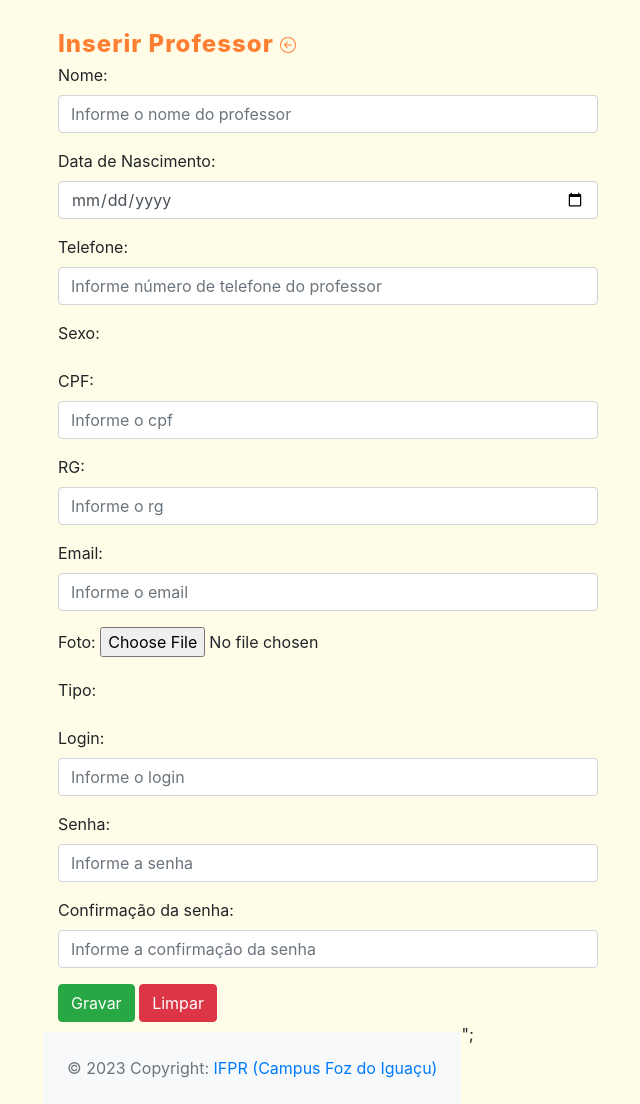
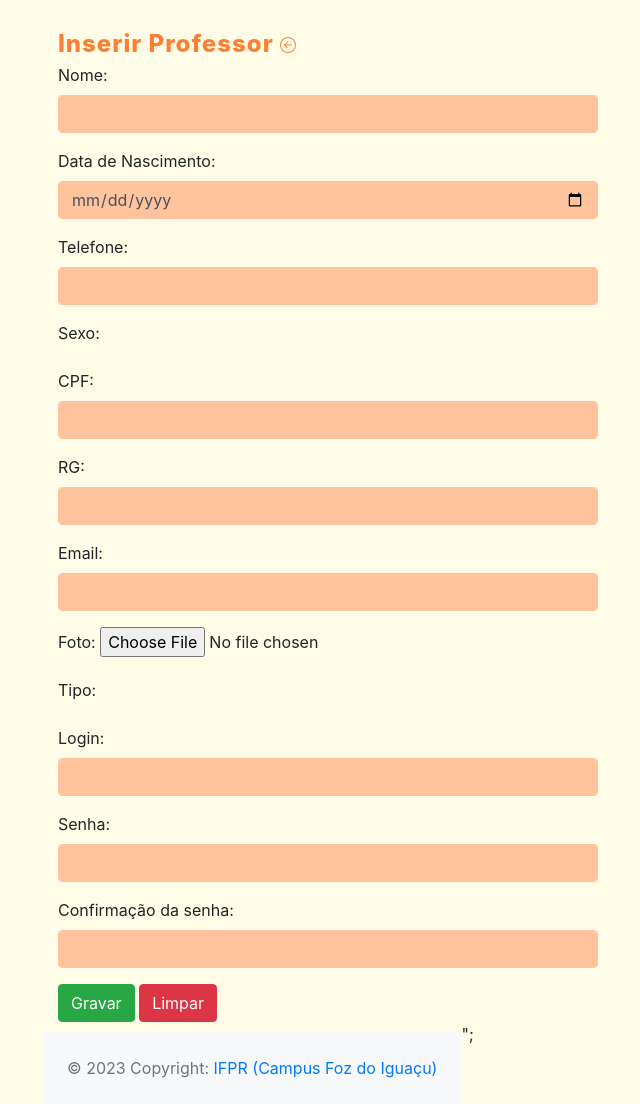
Before and after one commit to JudoConnect/ConnectXpert, a PHP site: page /app/view/professor/formProfessor.php in a window 1280 px wide. Shown: the part 66-1170 px from the top of the page, without its empty margins (27-667 px from the left). Run offline with PHP 8.4, Linux system fonts and the light colour scheme; the template is opened without the code that fills it, so the values that code supplies are empty; some libraries are stand-ins or nearby versions.

Commit message:
Alterações

```diff
--- a/crud_connectxpert/app/view/professor/formProfessor.php
+++ b/crud_connectxpert/app/view/professor/formProfessor.php
@@ -25,7 +25,7 @@
                 <div class="form-group">
                     <label for="txtNomeProfessor">Nome:</label>
                     <input class="form-control" type="text" id="txtNomeProfessor" name="nomeProfessor"
-                        maxlength="70" placeholder="Informe o nome do professor"
+                        maxlength="70"
                         value="<?php echo (isset($dados["professor"]) ? $dados["professor"]->getNomeProfessor() : ''); ?>" />
                 </div>
 
@@ -38,7 +38,7 @@
                 <div class="form-group">
                     <label for="txtTelefoneProfessor">Telefone:</label>
                     <input class="form-control" type="text" id="txtTelefoneProfessor" name="telefoneProfessor"
-                        maxlength="20" placeholder="Informe número de telefone do professor"
+                        maxlength="20"
                         value="<?php echo (isset($dados["professor"]) ? $dados["professor"]->getTelefoneProfessor() : ''); ?>" />
                 </div>
 
@@ -62,21 +62,21 @@
                 <div class="form-group">
                     <label for="txtCpfProfessor">CPF:</label>
                     <input class="form-control" type="text" id="txtCpfProfessor" name="cpfProfessor"
-                        maxlength="15" placeholder="Informe o cpf"
+                        maxlength="15"
                         value="<?php echo (isset($dados["professor"]) ? $dados["professor"]->getCpfProfessor() : ''); ?>"/>
                 </div>
 
                 <div class="form-group">
                     <label for="txtRgProfessor">RG:</label>
                     <input class="form-control" type="text" id="txtRgProfessor" name="rgProfessor"
-                        maxlength="15" placeholder="Informe o rg"
+                        maxlength="15"
                         value="<?php echo (isset($dados["professor"]) ? $dados["professor"]->getRgProfessor() : ''); ?>"/>
                 </div>
 
                 <div class="form-group">
                     <label for="txtEmailProfessor">Email:</label>
                     <input class="form-control" type="email" id="txtEmailProfessor" name="emailProfessor"
-                        maxlength="100" placeholder="Informe o email"
+                        maxlength="100"
                         value="<?php echo (isset($dados["professor"]) ? $dados["professor"]->getEmailProfessor() : ''); ?>"/>
                 </div>
 
@@ -111,21 +111,21 @@
                 <div class="form-group">
                     <label for="txtLoginProfessor">Login:</label>
                     <input class="form-control" type="text" id="txtLoginProfessor" name="loginProfessor"
-                        maxlength="15" placeholder="Informe o login"
+                        maxlength="15"
                         value="<?php echo (isset($dados["professor"]) ? $dados["professor"]->getLoginProfessor() : ''); ?>"/>
                 </div>
 
                 <div class="form-group">
                     <label for="txtSenha">Senha:</label>
                     <input class="form-control" type="password" id="txtPasswordProfessor" name="senhaProfessor"
-                        maxlength="15" placeholder="Informe a senha"
+                        maxlength="15"
                         value="<?php echo (isset($dados["professor"]) ? $dados["professor"]->getSenhaProfessor() : ''); ?>"/>
                 </div>
 
                 <div class="form-group">
                     <label for="txtConfSenhaProfessor">Confirmação da senha:</label>
                     <input class="form-control" type="password" id="txtConfSenhaProfessor" name="confSenhaProfessor"
-                        maxlength="15" placeholder="Informe a confirmação da senha"
+                        maxlength="15"
                         value="<?php echo isset($dados['confSenhaProfessor']) ? $dados['confSenhaProfessor'] : '';?>"/>
                 </div>
 
--- a/crud_connectxpert/app/view/professor/profstyle.css
+++ b/crud_connectxpert/app/view/professor/profstyle.css
@@ -64,3 +64,7 @@
   .table thead th {
     border-bottom: 0px solid transparent !important;
   }
+  .form-control{
+    background-color: #ffc39e;
+    border: 1px solid #ffc39e;
+   }
--- a/crud_connectxpert/app/view/turma/turmastyle.css
+++ b/crud_connectxpert/app/view/turma/turmastyle.css
@@ -65,3 +65,7 @@
     .table thead th {
       border-bottom: 0px solid transparent !important;
     }
+    .form-control{
+      background-color: #ffc39e;
+      border: 1px solid #ffc39e;
+     }
--- a/crud_connectxpert/app/view/usuario/usuariostyle.css
+++ b/crud_connectxpert/app/view/usuario/usuariostyle.css
@@ -40,3 +40,7 @@
     text-transform: capitalize
 
 }
+.form-control{
+  background-color: #ffc39e;
+  border: 1px solid #ffc39e;
+ }
```
